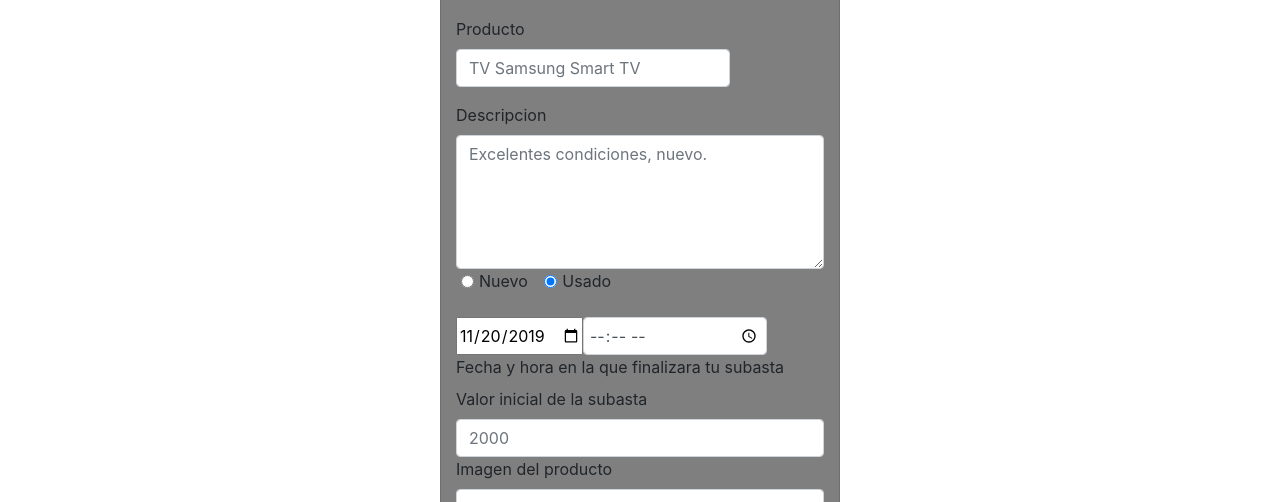
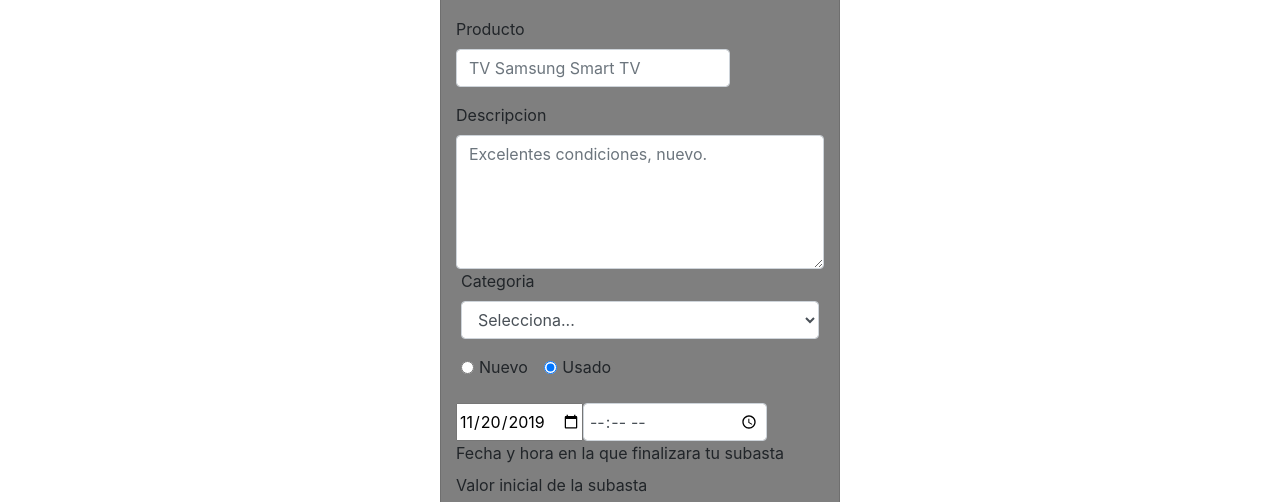
Before and after one commit to HectorChavez97/Subasta-de-garaje, a website: page Subastas/public/publicar/index.html in a window 1280 px wide. Shown: the part 272-774 px from the top of the page. Drawn offline with nearby package versions, Linux system fonts and the light colour scheme.

Commit message:
index con de publicar con categoria

```diff
--- a/Subastas/app.js
+++ b/Subastas/app.js
@@ -23,6 +23,7 @@
 app.use(                express.static(__dirname+"/public/inicioUsuario"))
 app.use('/login'       ,express.static(__dirname+"/public/loginUsuario"))
 app.use('/registro'    ,express.static(__dirname+"/public/registro"))
+app.use('/publicar'     ,express.static(__dirname + "/public/publicar"))
 
 app.use('/api/inicio',  inicioRouter);
 app.use('/api/login',   loginRouter);
--- a/Subastas/public/publicar/index.html
+++ b/Subastas/public/publicar/index.html
@@ -88,6 +88,15 @@
                                 <textarea class="form-control" id="description" name="descripcion" cols="40" rows="5" placeholder="Excelentes condiciones, nuevo." required></textarea>
                             </div>
                             <div class="form-group">
+                                <label for="exampleFormControlSelect1">Categoria</label>
+                                <select class="form-control" id="categoria">
+                                    <option value="selecciona" selected>Selecciona...</option>
+                                  <option value="electronica">Electronica</option>
+                                  <option value="hogar">Hogar</option>
+                                  <option value="ropa">Ropa</option>
+                                </select>
+                              </div>
+                            <div class="form-group">
                                 <label class="form-check form-check-inline">
                                     <input class="form-check-input" type="radio" name="uso" value="nuevo">
                                     <span class="form-check-label"> Nuevo</span>
--- a/Subastas/public/registro/registro.js
+++ b/Subastas/public/registro/registro.js
@@ -9,6 +9,7 @@
 //form.addEventListener('click',(e) => registerBListener(e));
 registerB.addEventListener("click", registerBListener)
 
+/*
 function validandoDatos(e) {
     if (invalidInput.length == 6) {
         botonRegistro.disabled = true;
@@ -19,7 +20,7 @@
             botonRegistro.disabled = true;
         }
     }
-}
+}*/
 
 function registerBListener(event){
     registerUser()
```
